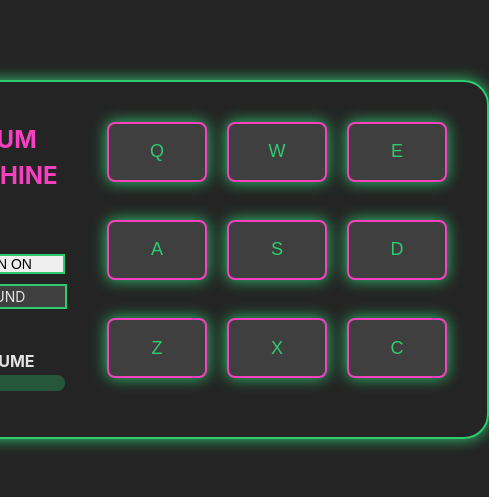
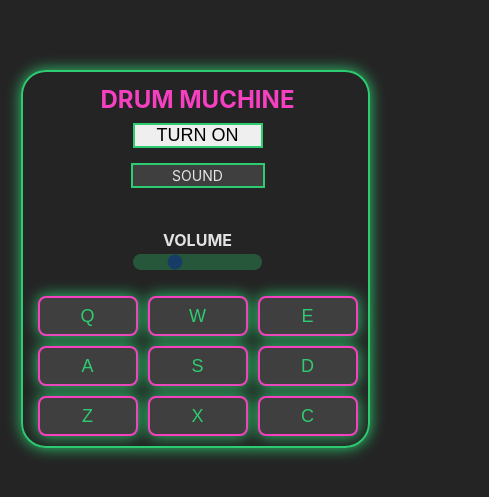
Before and after one commit to polusnp/drum-machine, a React (Create React App) app: page / in a window 390 px wide. Shown: the part 163-660 px from the top of the page, 489 px wide, since content can reach past the window. Built offline with nearby package versions, Linux system fonts and the light colour scheme.

Commit message:
responsive design for mobile, added media @600px

```diff
--- a/src/App.css
+++ b/src/App.css
@@ -96,7 +96,7 @@
 
 @media only screen and (max-width: 600px) {
   .drum-pad {
-    height: 60px;
+    height: 40px;
     font-size: 18px;
   }
 
@@ -107,4 +107,24 @@
   #display {
     font-size: 14px;
   }
+
+  .whole-drum {
+    gap: 10px;
+    margin: 0px 10px;
+  }
+
+  #drum-machine {
+    display: block;
+    padding: 10px 0px 10px 5px;
+  }
+
+  .button-on {
+    font-size: 18px;
+
+    margin: 5px auto;
+  }
+
+  .volume-control {
+    margin-bottom: 20px;
+  }
 }
```
